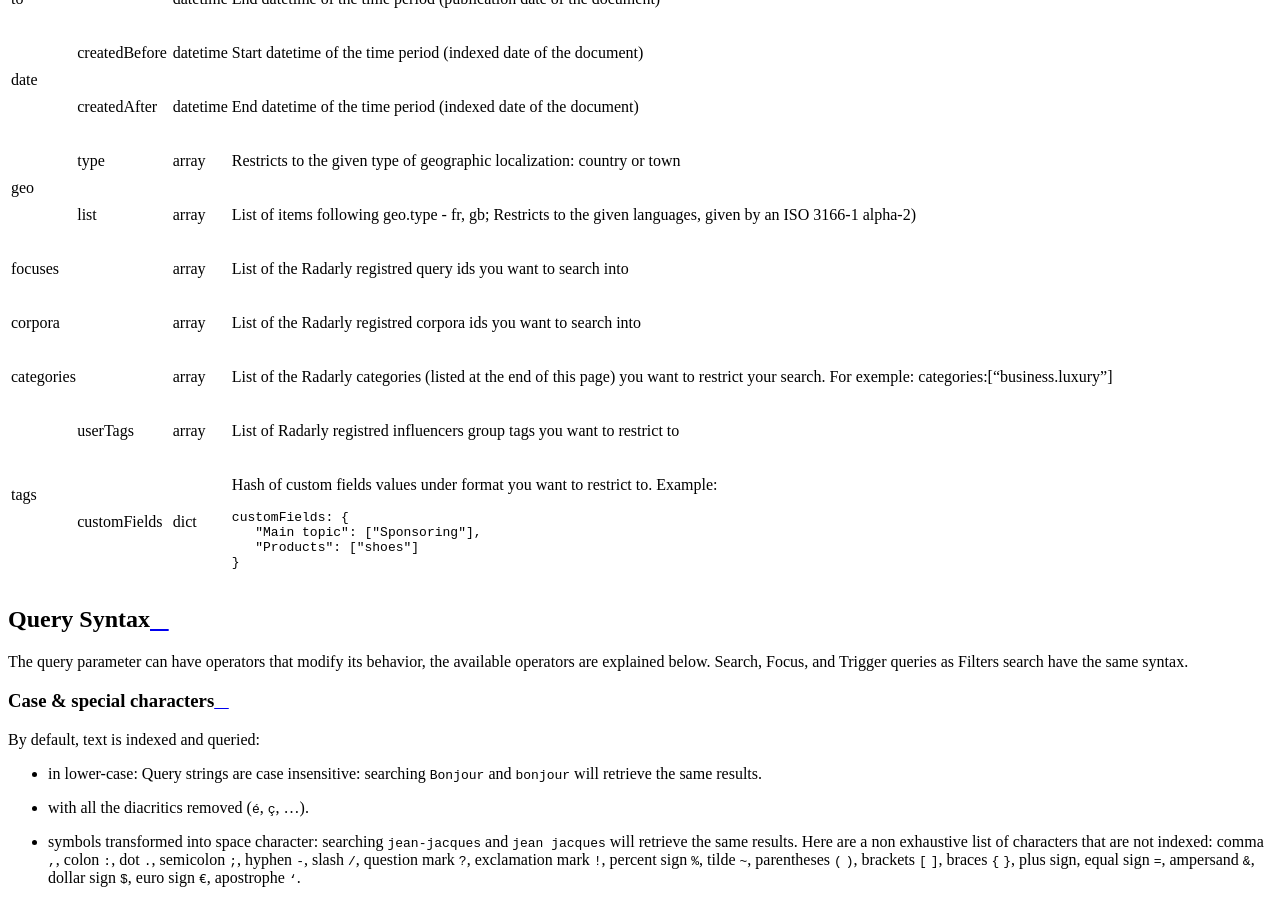
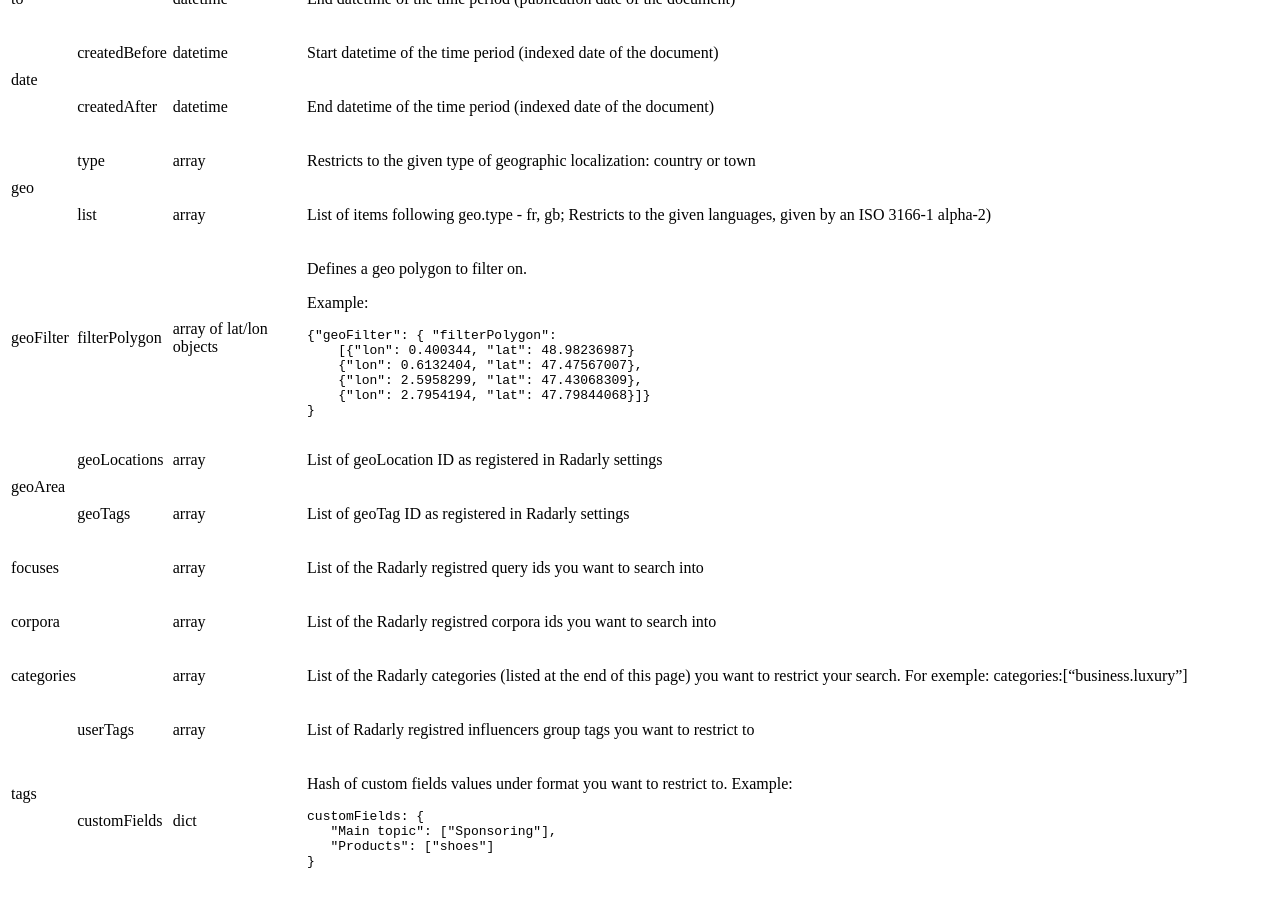
Before and after one commit to linkfluence/radarly-py, a Sphinx documentation site: the page built from docs/officialdoc/architecture/searchparameter.rst, in a window 1280 px wide and 900 px high, scrolled down 2632 px. Built offline with Sphinx 7.4.7 and the Read the Docs theme 2.0.0, drawn with Linux system fonts in a browser that asks for light colours; pages that are not in the unit, such as notebooks, are missing from menus.

Commit message:
add geoFilter/geoArea documentation

```diff
--- a/docs/officialdoc/architecture/searchparameter.rst
+++ b/docs/officialdoc/architecture/searchparameter.rst
@@ -47,7 +47,7 @@
 +------------+----------------+------------+-------------------------------------------------------------------------+
 |        verified             |  bool      | Restricts to author with certified accounts true or not verified false  |
 +------------+----------------+------------+-------------------------------------------------------------------------+
-|        tones                |  array     | Restricts to the given tones: `positive`, `negative`, `neutral`, `mixed |
+|        tones                |  array     | Restricts to the given tones: `positive`, `negative`, `neutral`, `mixed`|
 +------------+----------------+------------+-------------------------------------------------------------------------+
 |        emotions             |  array     | Restricts to the given emotions: `joy`, `love`, `surprise`, `fear`      |
 |                             |            | `anger`, `disgust`,  `sadness`                                          |
@@ -90,6 +90,22 @@
 | geo        +----------------+------------+-------------------------------------------------------------------------+
 |            | list           |  array     | List of items following geo.type - fr, gb; Restricts to the given       |
 |            |                |            | languages, given by an ISO 3166-1 alpha-2)                              |
++------------+----------------+------------+-------------------------------------------------------------------------+
+|            |                | array of   | Defines a geo polygon to filter on.                                     |
+|            |                | lat/lon    |                                                                         |
+| geoFilter  | filterPolygon  | objects    | Example::                                                               |
+|            |                |            |                                                                         |
+|            |                |            |     {"geoFilter": { "filterPolygon":                                    |
+|            |                |            |         [{"lon": 0.400344, "lat": 48.98236987}                          |
+|            |                |            |         {"lon": 0.6132404, "lat": 47.47567007},                         |
+|            |                |            |         {"lon": 2.5958299, "lat": 47.43068309},                         |
+|            |                |            |         {"lon": 2.7954194, "lat": 47.79844068}]}                        |
+|            |                |            |     }                                                                   |
++------------+----------------+------------+-------------------------------------------------------------------------+
+|            | geoLocations   |  array     | List of geoLocation ID as registered in Radarly settings                |
+| geoArea    +----------------+------------+-------------------------------------------------------------------------+
+|            | geoTags        | array      | List of geoTag ID as registered in Radarly settings                     |
+|            |                |            |                                                                         |
 +------------+----------------+------------+-------------------------------------------------------------------------+
 |        focuses              |  array     | List of the Radarly registred query ids you want to search into         |
 +------------+----------------+------------+-------------------------------------------------------------------------+
```
